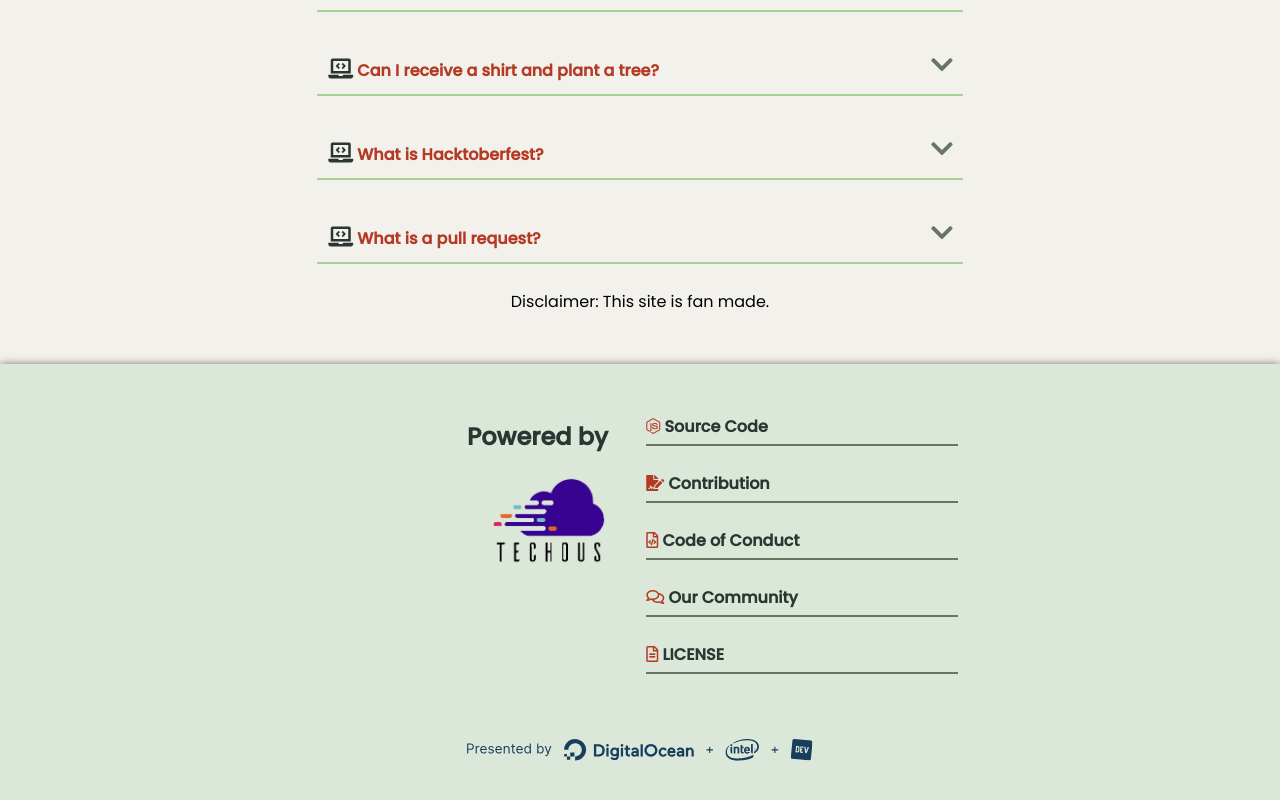
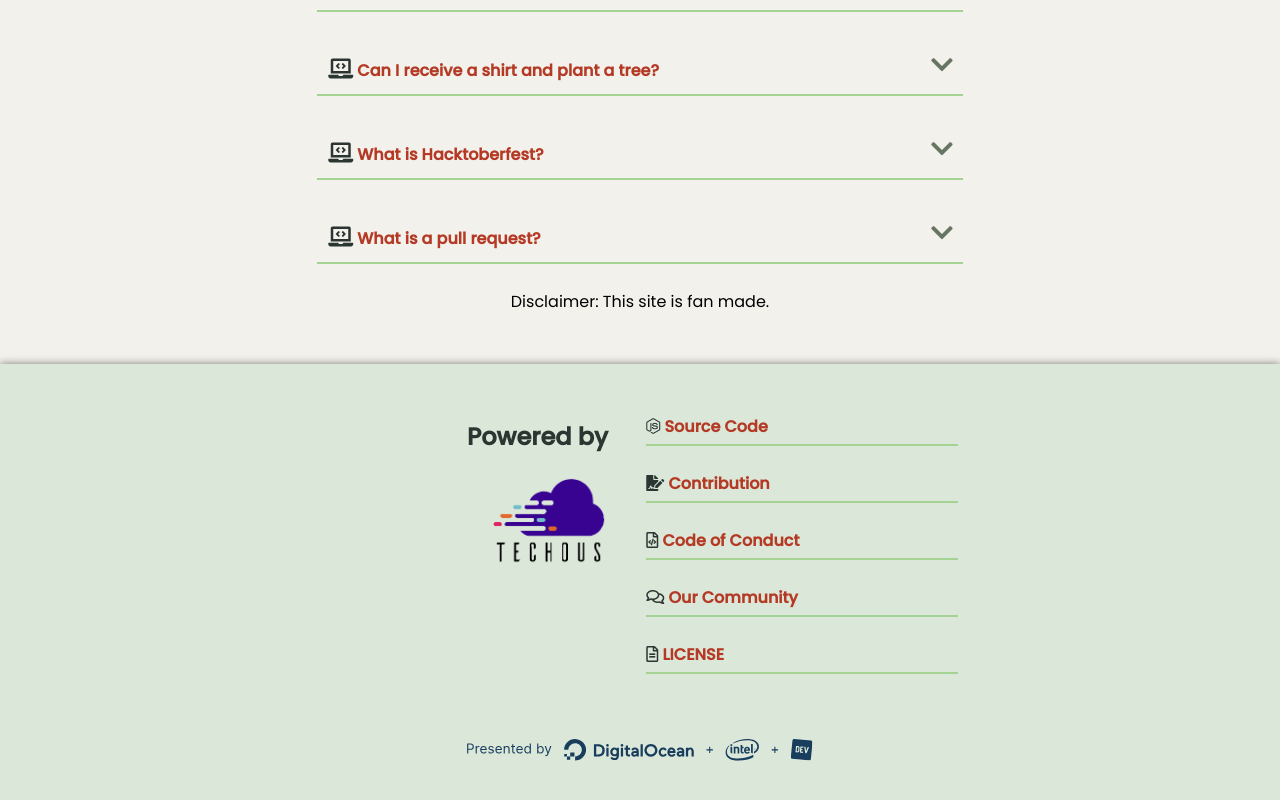
Before and after one commit to TECHOUS/HacktoberFest21, a React (Create React App) app in the folder client/: page / in a window 1280 px wide. Shown: the part 8335-9135 px from the top of the page. Built offline with nearby package versions, Linux system fonts and the light colour scheme.

Commit message:
fixed footer theme

```diff
--- a/client/src/components/styles/FooterLink.css
+++ b/client/src/components/styles/FooterLink.css
@@ -7,14 +7,14 @@
 .footerLink > a:link,
 .footerLink > a:visited{
     text-decoration: none;
-    color: var(--back15);
+    color: var(--back13);
     font-weight: bold;
 }
 .footerLink > i{
-    color: var(--back13);
+    color: var(--back15);
 }
 .footerLink > hr{
-    border: 1px solid var(--back14);
+    border: 1px solid var(--back8);
     margin-top: 5px;
     margin-bottom: 5px;
 }
```
